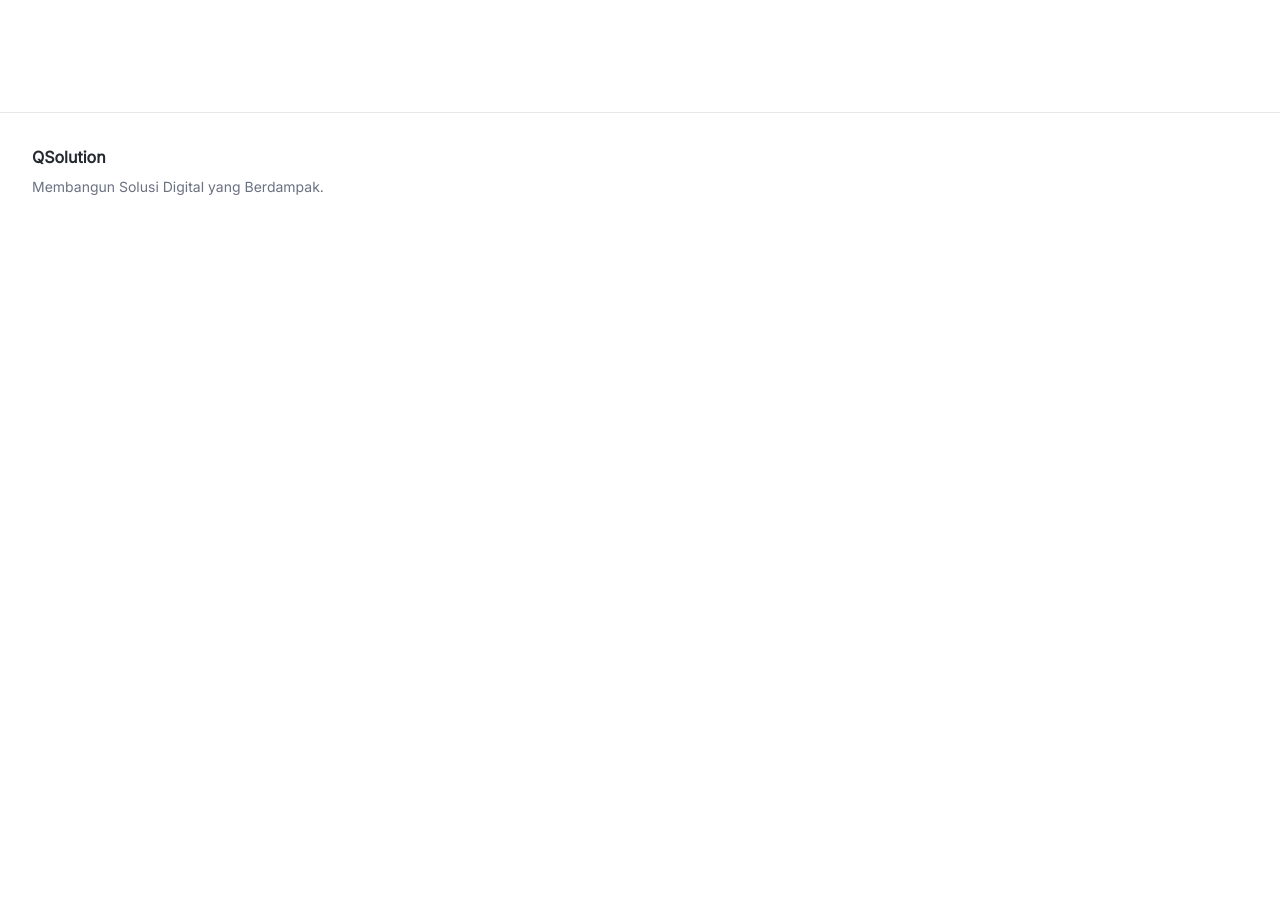
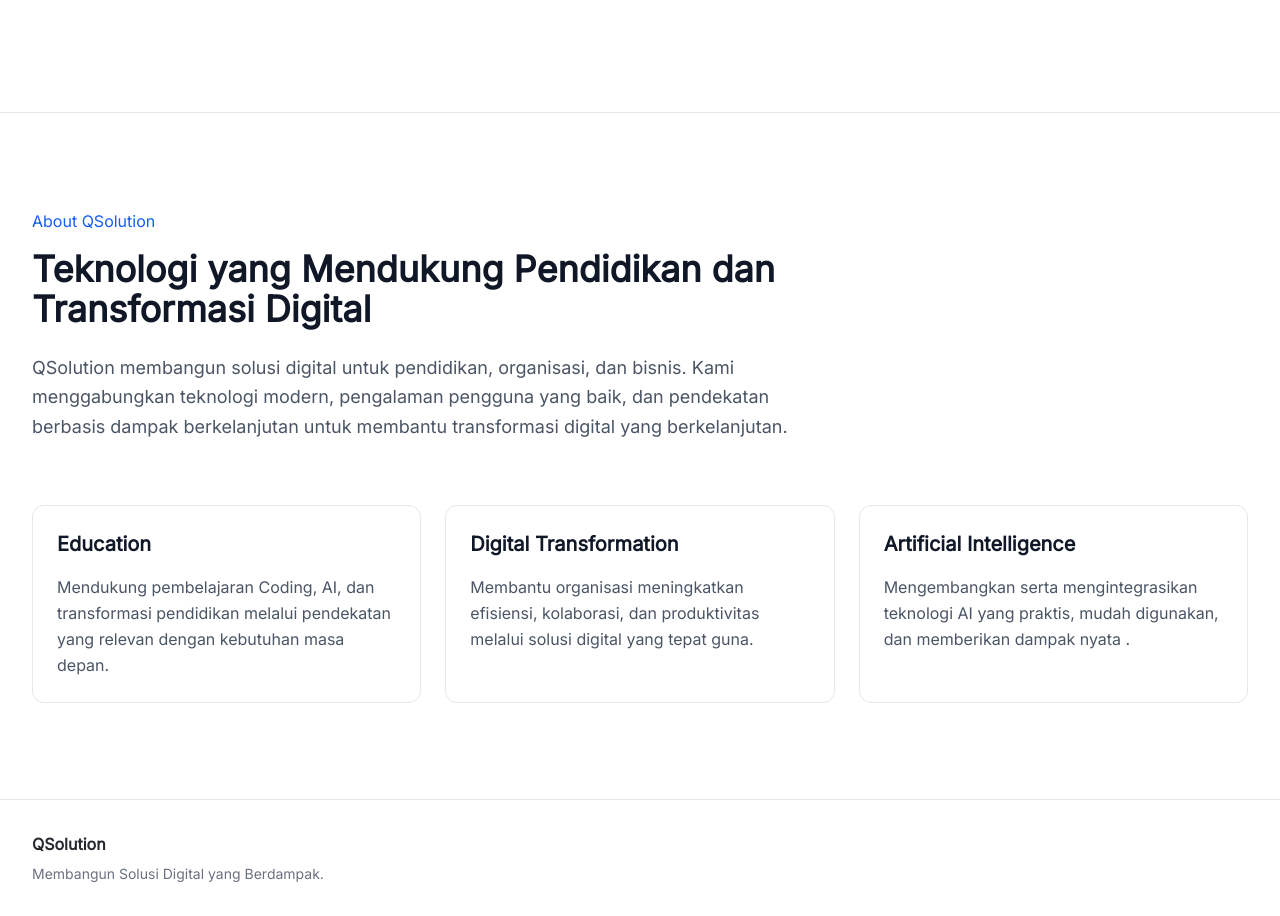
Before and after one commit to qsolutionteknosolusi/qsolution.github.io, a React (Vite) app: page / in a window 1280 px wide. Shown: the part 633-1549 px from the top of the page. Before the commit the page ends 862 px from the top, so only its background shows below. Built offline with nearby package versions, Linux system fonts and the light colour scheme.

Commit message:
penambahan about page

```diff
--- /dev/null
+++ b/src/components/About.jsx
@@ -0,0 +1,71 @@
+export default function About() {
+  return (
+    <section
+      id="about"
+      className="py-24 border-t border-gray-200 bg-white"
+    >
+      <div className="max-w-7xl mx-auto px-4 sm:px-6 lg:px-8">
+
+        {/* Section Title */}
+        <div className="max-w-3xl">
+          <p className="text-blue-600 font-medium mb-4">
+            About QSolution
+          </p>
+
+          <h2 className="text-3xl md:text-4xl font-bold text-gray-900">
+            Teknologi yang Mendukung Pendidikan dan Transformasi Digital
+          </h2>
+
+          <p className="mt-6 text-lg text-gray-600 leading-relaxed">
+            QSolution membangun solusi digital untuk pendidikan,
+            organisasi, dan bisnis. Kami menggabungkan teknologi
+            modern, pengalaman pengguna yang baik, dan pendekatan
+            berbasis dampak berkelanjutan untuk membantu transformasi digital
+            yang berkelanjutan.
+          </p>
+        </div>
+
+        {/* Pillars */}
+        <div className="grid grid-cols-1 md:grid-cols-3 gap-6 mt-16">
+
+          <article className="border border-gray-200 rounded-xl p-6">
+            <h3 className="text-xl font-semibold text-gray-900">
+              Education
+            </h3>
+
+            <p className="mt-4 text-gray-600 leading-relaxed">
+              Mendukung pembelajaran Coding, AI, dan transformasi
+              pendidikan melalui pendekatan yang relevan dengan
+              kebutuhan masa depan.
+            </p>
+          </article>
+
+          <article className="border border-gray-200 rounded-xl p-6">
+            <h3 className="text-xl font-semibold text-gray-900">
+              Digital Transformation
+            </h3>
+
+            <p className="mt-4 text-gray-600 leading-relaxed">
+              Membantu organisasi meningkatkan efisiensi,
+              kolaborasi, dan produktivitas melalui solusi
+              digital yang tepat guna.
+            </p>
+          </article>
+
+          <article className="border border-gray-200 rounded-xl p-6">
+            <h3 className="text-xl font-semibold text-gray-900">
+              Artificial Intelligence
+            </h3>
+
+            <p className="mt-4 text-gray-600 leading-relaxed">
+              Mengembangkan serta mengintegrasikan teknologi AI
+              yang praktis, mudah digunakan, dan memberikan
+              dampak nyata .
+            </p>
+          </article>
+
+        </div>
+      </div>
+    </section>
+  );
+}
--- a/src/pages/About.jsx
+++ /dev/null
@@ -1,9 +0,0 @@
-export default function About() {
-  return (
-    <div className="p-8">
-      <h1 className="text-4xl font-bold text-blue-700">
-        About Page
-      </h1>
-    </div>
-  );
-}
--- a/src/pages/Home.jsx
+++ b/src/pages/Home.jsx
@@ -1,5 +1,6 @@
 import Navbar from "../components/Navbar";
 import Hero from "../components/Hero";
+import About from "../components/About";
 import Footer from "../components/Footer";
 
 export default function Home() {
@@ -9,6 +10,7 @@ export default function Home() {
 
       <main>
         <Hero />
+        <About />
       </main>
 
       <Footer />
```
